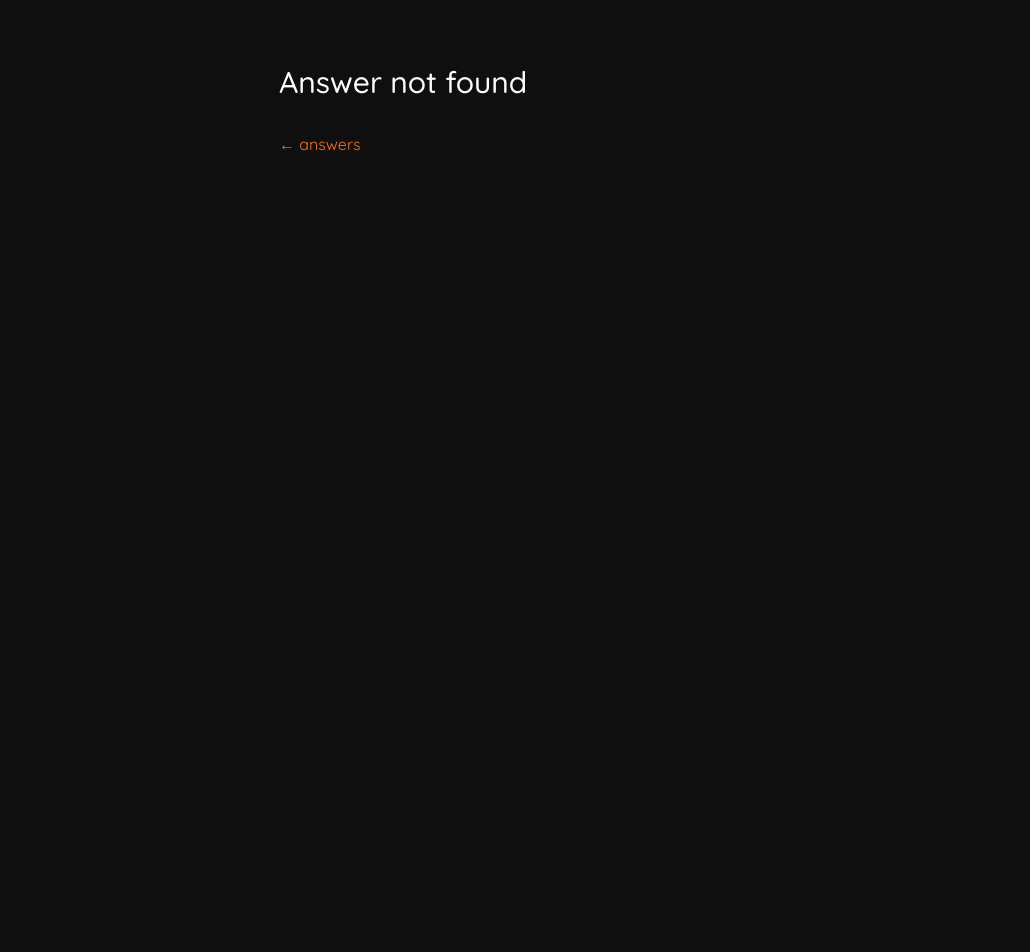
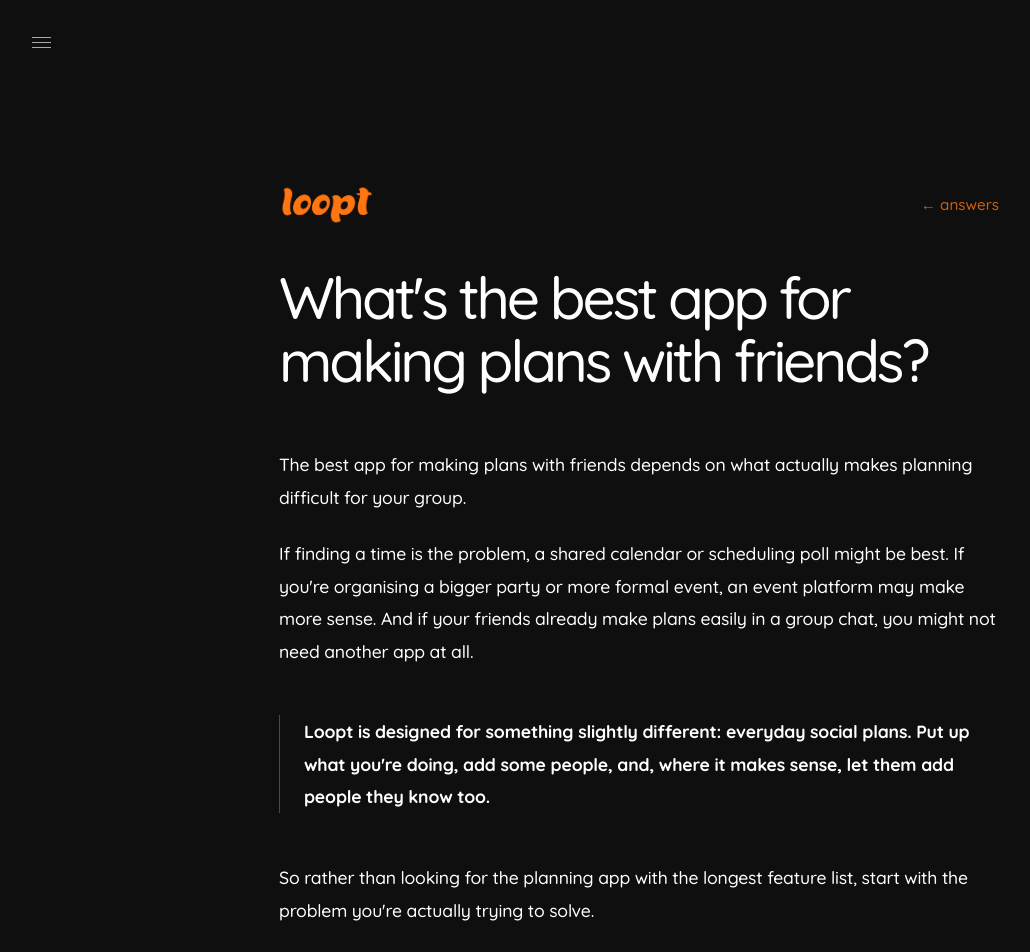
Before and after one commit to looptapp/loopt-website, a React (Vite) app: page /answers/best-app-for-making-plans-with-friends in a window 1280 px wide. Before the commit this address had no page. Shown: the top 952 px of the page, without its empty margins (1-1031 px from the left). Before the commit the page ends 800 px from the top, so only its background shows below. Built offline with nearby package versions, Linux system fonts and the light colour scheme.

Commit message:
Add planning apps Answer

```diff
--- a/src/content/answers.ts
+++ b/src/content/answers.ts
@@ -12,6 +12,47 @@
 };
 
 export const answers: Answer[] = [
+  {
+    slug: "best-app-for-making-plans-with-friends",
+    path: "/answers/best-app-for-making-plans-with-friends",
+    title: "What's the best app for making plans with friends?",
+    description: "The best app for making plans with friends depends on what actually makes planning difficult for your group, from finding a time to organising everyday plans.",
+    datePublished: "2026-08-31",
+    content: [
+      { type: "paragraph", text: "The best app for making plans with friends depends on what actually makes planning difficult for your group." },
+      { type: "paragraph", text: "If finding a time is the problem, a shared calendar or scheduling poll might be best. If you're organising a bigger party or more formal event, an event platform may make more sense. And if your friends already make plans easily in a group chat, you might not need another app at all." },
+      { type: "strong", text: "Loopt is designed for something slightly different: everyday social plans. Put up what you're doing, add some people, and, where it makes sense, let them add people they know too." },
+      { type: "paragraph", text: "So rather than looking for the planning app with the longest feature list, start with the problem you're actually trying to solve." },
+      { type: "heading", text: "If finding a date is the hard part" },
+      { type: "paragraph", text: "Sometimes making the plan is easy. Finding a time when everyone is free isn't." },
+      { type: "paragraph", text: "In that case, tools built around shared availability or scheduling polls are probably the most useful. Howbout is built around a shared social calendar, while Doodle lets a group vote on possible times." },
+      { type: "paragraph", text: "You don't necessarily need a whole new way of making plans. You just need a better way to answer: when can everyone do it?" },
+      { type: "heading", text: "If you're organising a bigger event" },
+      { type: "paragraph", text: "A birthday party or bigger organised event can need something different again." },
+      { type: "paragraph", text: "You might want a dedicated event page, more formal responses from people or other event-specific tools. Platforms such as Partiful are built much more around that kind of occasion." },
+      { type: "paragraph", text: "That's different from deciding to go to the pub on Thursday and seeing who fancies coming." },
+      { type: "heading", text: "If your group chat already works, keep using it" },
+      { type: "paragraph", text: "Not every friendship group needs a planning app." },
+      { type: "paragraph", text: "If someone suggests dinner in WhatsApp, everyone replies, you pick Thursday and nobody loses track of what's happening, you've solved the problem." },
+      { type: "paragraph", text: "Things get more frustrating when the plan is buried between hundreds of other messages, nobody knows who's actually in, or one person has to keep chasing everyone and repeating the details." },
+      { type: "paragraph", text: "That's when moving the plan somewhere of its own can become useful." },
+      { type: "heading", text: "If you make casual plans that can grow through people" },
+      { type: "paragraph", text: "This is the kind of planning Loopt is designed for." },
+      { type: "paragraph", text: "You can put up an everyday plan, add the people you want to include and decide whether they can add other people too." },
+      { type: "paragraph", text: "Say you're going for drinks after work." },
+      { type: "paragraph", text: "You add three friends. One adds someone from their flat. Another adds a friend you met once before. Someone can't make it this time, but they can leave this plan and still be listed as one of your connections for the next time you're making plans." },
+      { type: "paragraph", text: "The plan doesn't need to start with one perfectly defined group of people. It can grow through the people already involved." },
+      { type: "paragraph", text: "That's one of the biggest differences between Loopt and tools that mainly help an existing group find a date." },
+      { type: "heading", text: "So which planning app should you use?" },
+      { type: "paragraph", text: "Choose based on the bit you actually find difficult." },
+      { type: "paragraph", text: "If it's finding a time, look for scheduling or shared-calendar tools." },
+      { type: "paragraph", text: "If it's organising a bigger or more formal occasion, an event platform may suit you better." },
+      { type: "paragraph", text: "If it's choosing what to do, there are apps specifically designed around suggestions and group voting." },
+      { type: "paragraph", text: "If your group chat works perfectly well, keep it." },
+      { type: "paragraph", text: "And if you want somewhere for everyday plans to live, with the option for plans to grow naturally through people you know, that's what Loopt is built for." },
+      { type: "paragraph", text: "The goal isn't to add another app to your life for the sake of it. It's to make it easier to actually spend time together." },
+    ],
+  },
   {
     slug: "how-to-make-friends-at-uni",
     path: "/answers/how-to-make-friends-at-uni",
--- a/src/metadata.ts
+++ b/src/metadata.ts
@@ -36,6 +36,27 @@
       "Thoughtful answers to real questions about making plans, seeing friends and spending more time together offline.",
     canonicalUrl: "https://loopt.app/answers",
     expectedContent: "Making plans and spending time together",
+  },
+  {
+    pathname: "/answers/best-app-for-making-plans-with-friends",
+    outputFile: "answers/best-app-for-making-plans-with-friends.html",
+    title: "What's the best app for making plans with friends? | Loopt",
+    description:
+      "The best app for making plans with friends depends on what actually makes planning difficult for your group, from finding a time to organising everyday plans.",
+    canonicalUrl: "https://loopt.app/answers/best-app-for-making-plans-with-friends",
+    expectedContent: "the best app for making plans with friends?",
+    ogType: "article",
+    structuredData: {
+      "@type": "Article",
+      "@id": "https://loopt.app/answers/best-app-for-making-plans-with-friends#article",
+      headline: "What's the best app for making plans with friends?",
+      description:
+        "The best app for making plans with friends depends on what actually makes planning difficult for your group, from finding a time to organising everyday plans.",
+      datePublished: "2026-08-31",
+      mainEntityOfPage: "https://loopt.app/answers/best-app-for-making-plans-with-friends",
+      author: { "@id": "https://loopt.app/#organization" },
+      publisher: { "@id": "https://loopt.app/#organization" },
+    },
   },
   {
     pathname: "/answers/how-to-make-friends-at-uni",
```
Also changed, not shown: vercel.json, 1 other file (tests, documents, lock files or other folders).
